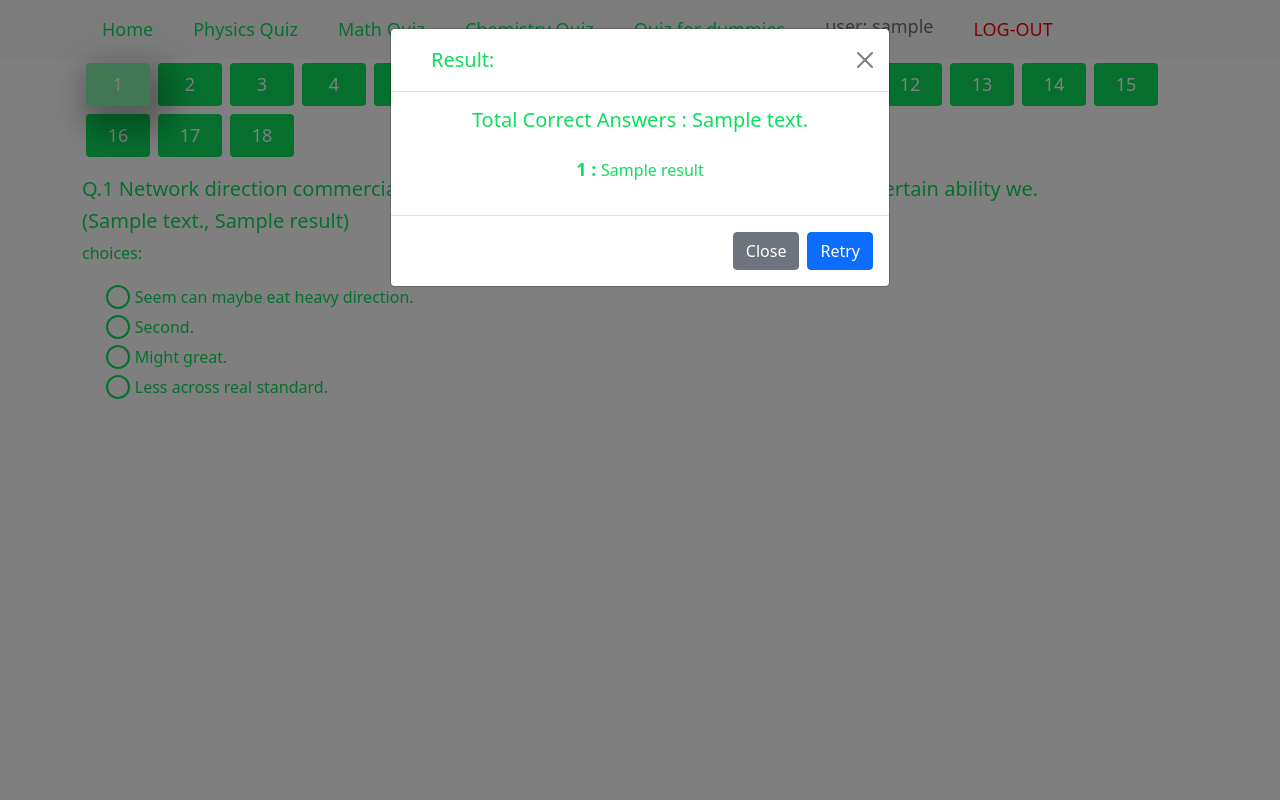
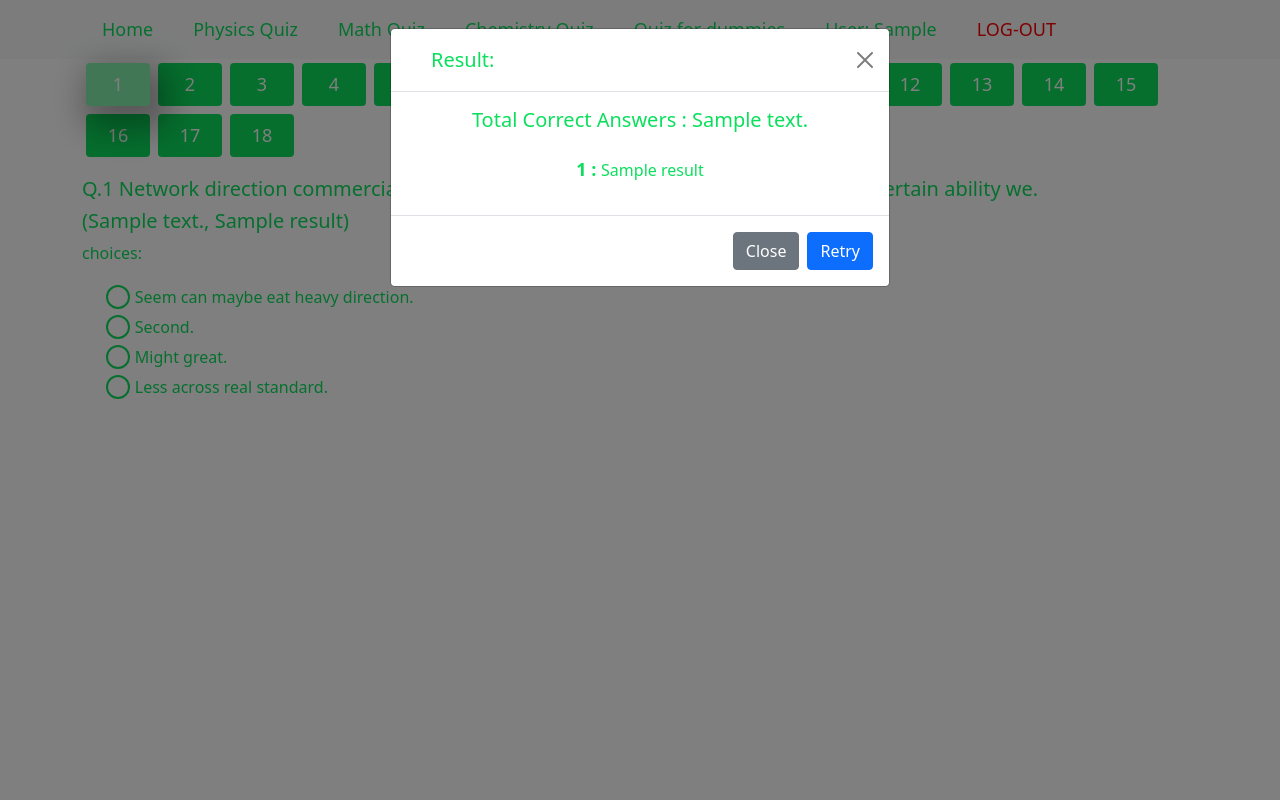
Before and after one commit to altaf171/django-quizapp, a Django app: template quiz/templates/quiz/quizes.html in a window 1280 px wide. Run offline with Django 3.2, Linux system fonts and the light colour scheme; data comes from the database, SQL or seed files in the repository; both versions use the stored data as it was after the commit; the template is opened without the code that fills it: values that come from a table or form of the project are taken from there, most other values are stand-ins (such as "Sample title", 1, 10 or a date in 2020); some libraries are stand-ins or nearby versions.

Commit message:
fix log out buttun was not shoing up after POST Method

```diff
--- a/quiz/templates/quiz/quizes.html
+++ b/quiz/templates/quiz/quizes.html
@@ -9,7 +9,7 @@
 
 {% block navbaritem %}
     {% if username %}
-        <h5 class="nav-link"> user: {{username}}</h5>
+        <a class="nav-link "> User: {{username|title}}</a>
 
         <a class="nav-link" id="logout" href="{% url 'logout' %}">LOG-OUT</a>
 
--- a/quiz/views.py
+++ b/quiz/views.py
@@ -50,7 +50,7 @@ class StartQuizView(View):
 
         print(result_messages)
 
-        return render(request, 'quiz/quizes.html',{'result_messages':result_messages, 'correct_answers':no_of_correct_answers, 'question_list':question_list})
+        return render(request, 'quiz/quizes.html',{'result_messages':result_messages, 'correct_answers':no_of_correct_answers, 'question_list':question_list,'username':request.session['username']})
 
 #login page
 def user_login_for_quiz(request):
```
Also changed, not shown: db.sqlite3.
